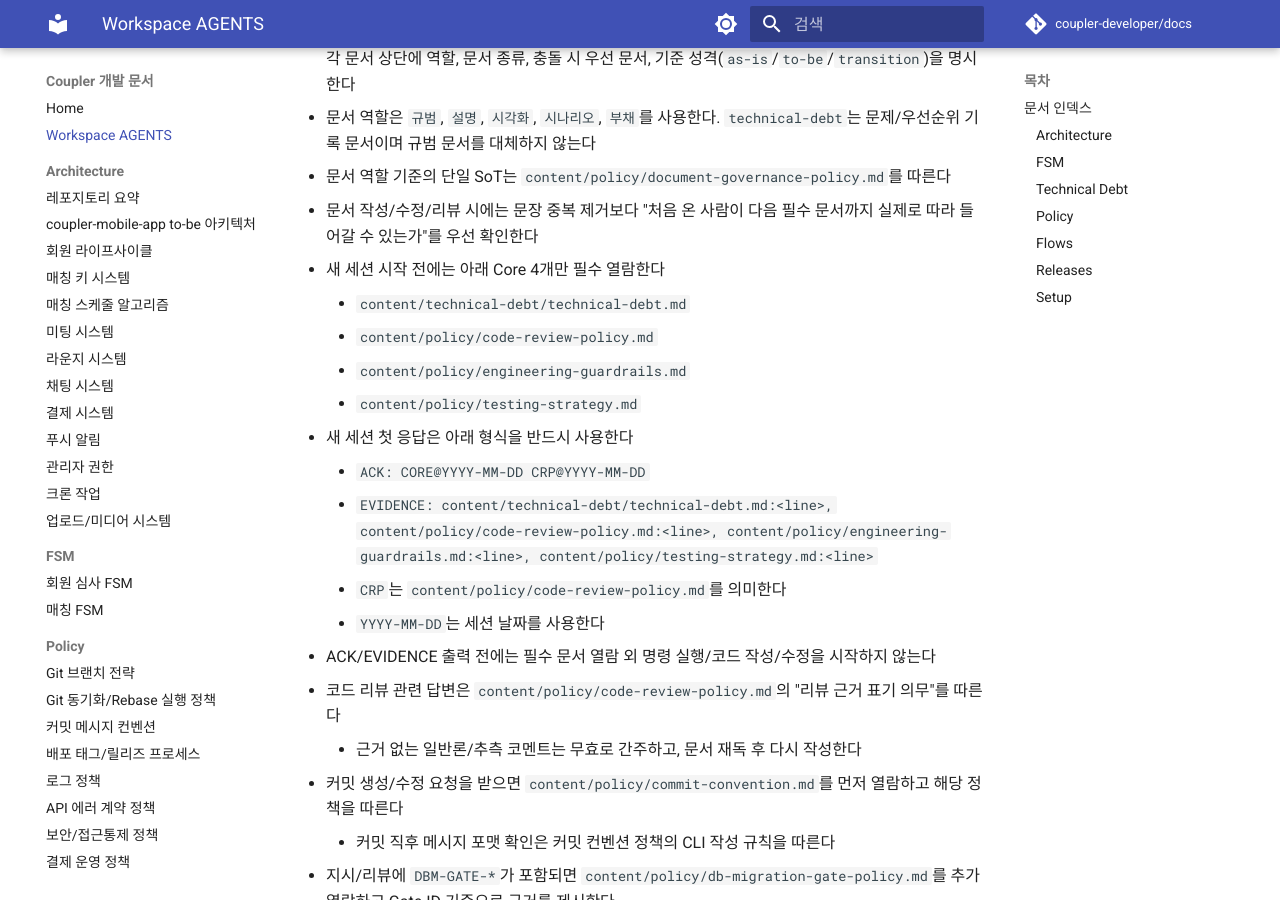
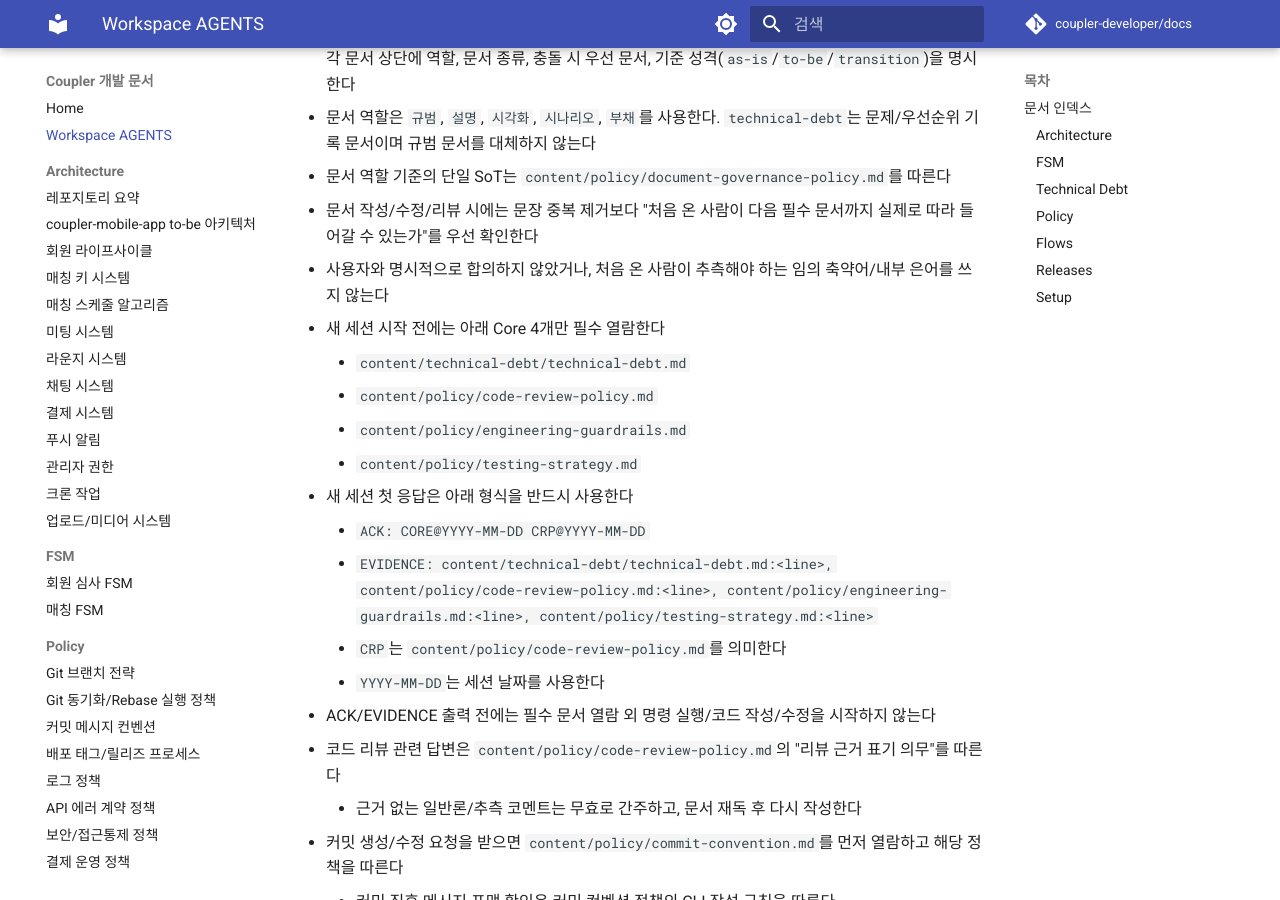
Before and after one commit to coupler-developer/docs, an MkDocs documentation site: the page built from content/AGENTS.md, in a window 1280 px wide and 900 px high, scrolled down 412 px. Built offline with MkDocs 1.6.1 and Material for MkDocs 9.7.7, drawn with Linux system fonts in a browser that asks for light colours; comment, search, counter and statistics services are not loaded.

Commit message:
docs: 임의 축약어 사용 금지 규칙 추가
Changes:
- AGENTS에 합의되지 않았거나 추측이 필요한 임의 축약어/내부 은어 금지 규칙 추가

Tests:
- yarn validate:docs 통과

```diff
--- a/content/AGENTS.md
+++ b/content/AGENTS.md
@@ -10,6 +10,7 @@
 - 문서 역할은 `규범`, `설명`, `시각화`, `시나리오`, `부채`를 사용한다. `technical-debt`는 문제/우선순위 기록 문서이며 규범 문서를 대체하지 않는다
 - 문서 역할 기준의 단일 SoT는 `content/policy/document-governance-policy.md`를 따른다
 - 문서 작성/수정/리뷰 시에는 문장 중복 제거보다 "처음 온 사람이 다음 필수 문서까지 실제로 따라 들어갈 수 있는가"를 우선 확인한다
+- 사용자와 명시적으로 합의하지 않았거나, 처음 온 사람이 추측해야 하는 임의 축약어/내부 은어를 쓰지 않는다
 - 새 세션 시작 전에는 아래 Core 4개만 필수 열람한다
     - `content/technical-debt/technical-debt.md`
     - `content/policy/code-review-policy.md`
```
